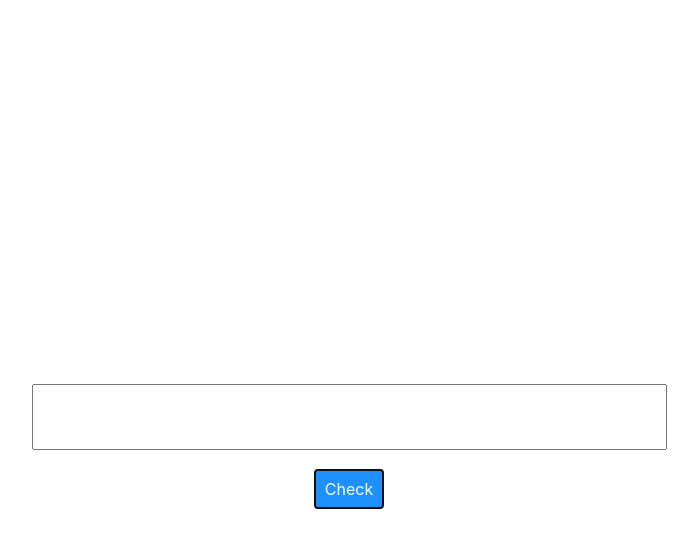
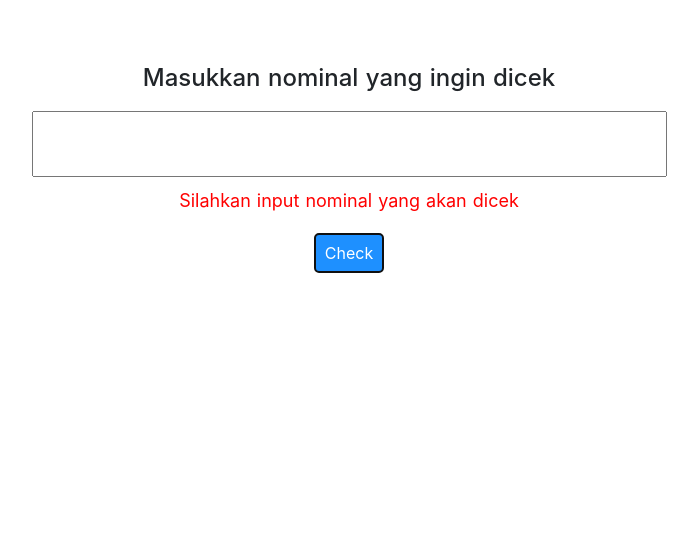
Before and after one commit to fshlarf/minimum-number-of-rupiahs, a Nuxt app: page / in a window 1280 px wide. Both pictures are taken after a click on the button "Check". Shown: the top 548 px of the page, without its empty margins (291-989 px from the left). Built offline with nearby package versions, Linux system fonts and the light colour scheme.

Commit message:
Add function for validation input

```diff
--- a/pages/index.vue
+++ b/pages/index.vue
@@ -1,6 +1,8 @@
 <template>
   <div class="index-container">
-    <input type="text" style="font-size: 40px;" v-model="inputAmmount" @keydown.enter="checkAmmount">
+    <h4>Masukkan nominal yang ingin dicek</h4>
+    <input type="text" v-model="inputAmmount" @keydown.enter="checkAmmount">
+    <p class="index-container__errormsg" v-if="errorMsg">{{ errorMsg }}</p>
     <div class="index-content">
       <button class="index-content__btn" @click="checkAmmount">Check</button>
     </div>
@@ -21,15 +23,45 @@ export default {
     return {
       inputAmmount: '',
       dataArray: [100000, 50000, 20000, 10000, 5000, 2000, 1000, 500, 100, 50 ],
-      result: ''
+      result: '',
+      errorMsg: '',
+      theValue: ''
     }
   },
   methods: {
-     checkAmmount() {
-      let tempAmmount = this.inputAmmount
-      if (this.inputAmmount !== '') {
-        this.arrayAmount = []
-        this.inputAmmount = JSON.parse(this.inputAmmount)
+    checkAmmount() {
+      const newArray = this.inputAmmount.split(' ')
+      if (this.inputAmmount.indexOf(',') > -1) {
+        this.errorMsg = '(Input tidak valid) karakter yang diisi tidak boleh ada koma'
+        this.result = ''
+        return
+      } else if (this.inputAmmount[0] === '0') {
+        this.errorMsg = '(Input tidak valid) Karakter yang diisi tidak boleh dimulai dari angka 0'
+        this.result = ''
+        return
+      } else {
+        if (newArray.length > 1) {
+          const fisrtArray = parseInt(newArray[0])
+          console.log(fisrtArray)
+          if (fisrtArray > 0) {
+            this.errorMsg = 'Input tidak valid'
+            this.result = ''
+            return
+          } else {
+            this.executeTheAmmount()
+          }
+        } else {
+          this.executeTheAmmount()
+        }
+      }
+    },
+    executeTheAmmount() {
+      const numberPattern = /\d+/g;
+      this.inputAmmount ? this.theValue = this.inputAmmount.match(numberPattern).join('') : this.errorMsg = 'Silahkan input nominal yang akan dicek'
+      let tempAmmount = this.theValue.replace(/^0+/, '')
+      if (this.theValue !== '') {
+        this.errorMsg = ''
+        this.theValue = JSON.parse(this.theValue)
         this.result = this.dataArray.map(e => {
           if (tempAmmount >= e) {
             let jumlah = tempAmmount / e
@@ -39,6 +71,8 @@ export default {
         }).filter(function( element ) {
           return element !== undefined
         })
+      } else if (!this.theValue) {
+        this.errorMsg = 'Silahkan input nominal yang akan dicek'
       }
     }
   }
@@ -50,10 +84,19 @@ export default {
   &-container {
     margin: 0 auto;
     min-height: 100vh;
-    margin-top: 30%;
+    margin-top: 5%;
     justify-content: center;
     align-items: center;
     text-align: center;
+    input {
+      font-size: 40px;
+      margin-top: 10px;
+    }
+    &__errormsg {
+      color: red;
+      font-size: 18px;
+      margin-top: 10px;
+    }
   }
   &-content {
     margin-top: 20px;
@@ -62,29 +105,8 @@ export default {
       color: white;
       border: 0px;
       padding: 7px 10px 7px 10px;
+      border-radius: 4px;
     }
   }
 }
-
-.title {
-  font-family: 'Quicksand', 'Source Sans Pro', -apple-system, BlinkMacSystemFont,
-    'Segoe UI', Roboto, 'Helvetica Neue', Arial, sans-serif;
-  display: block;
-  font-weight: 300;
-  font-size: 100px;
-  color: #35495e;
-  letter-spacing: 1px;
-}
-
-.subtitle {
-  font-weight: 300;
-  font-size: 42px;
-  color: #526488;
-  word-spacing: 5px;
-  padding-bottom: 15px;
-}
-
-.links {
-  padding-top: 15px;
-}
 </style>
```
